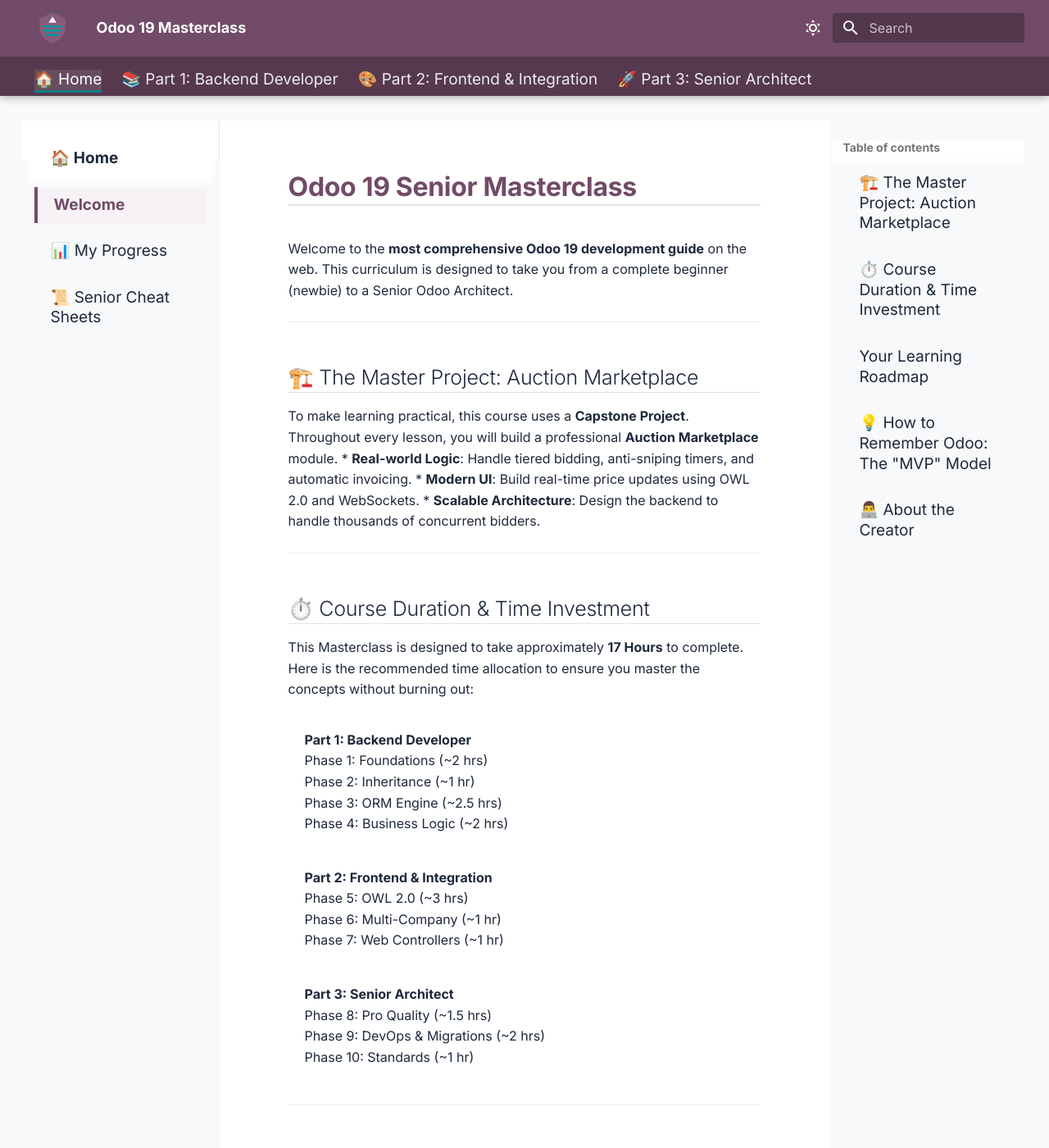
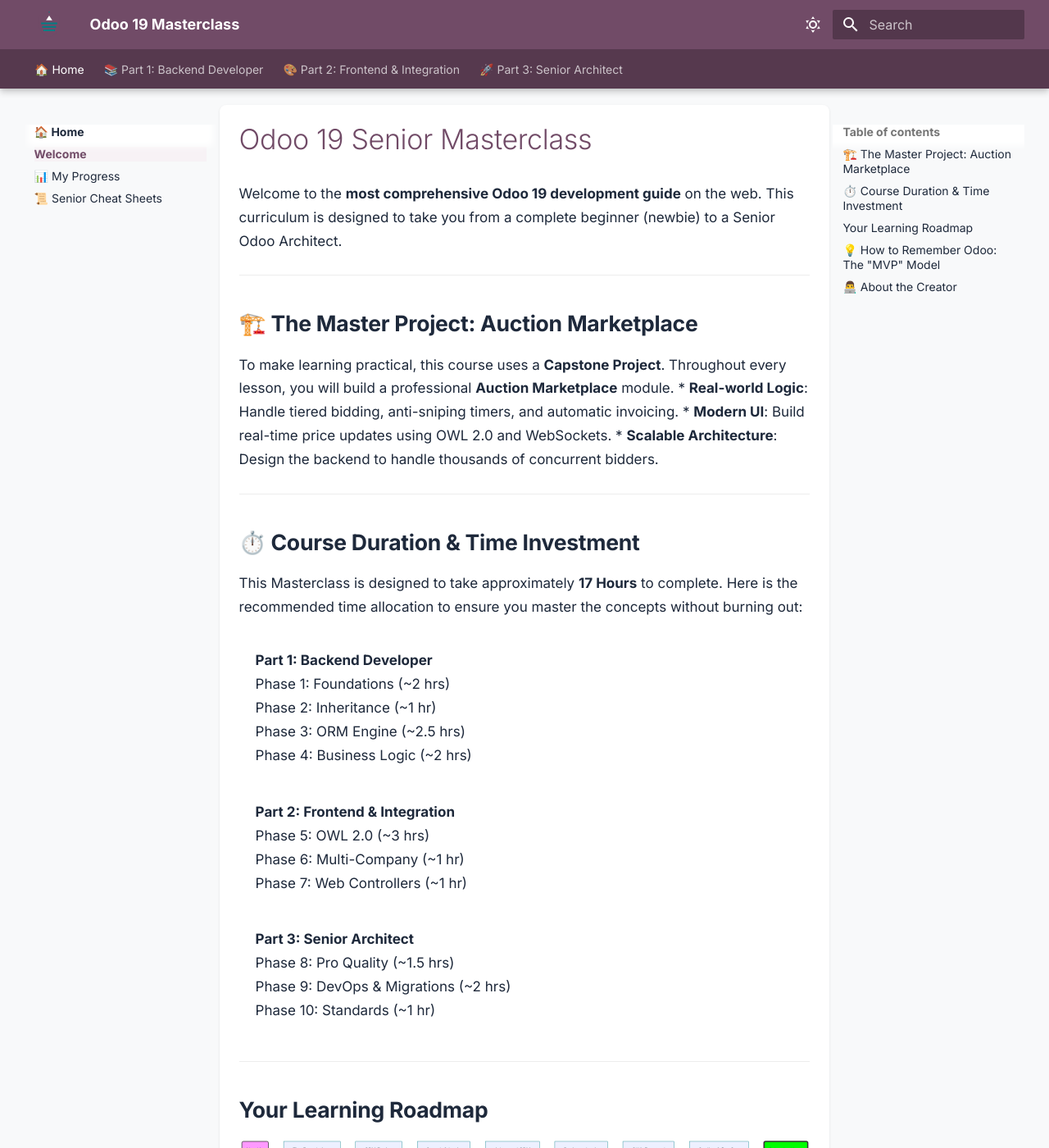
Before and after one commit to Kashyap-001/odoo19-docs, an MkDocs documentation site: the page built from docs/index.md, in a window 1280 px wide and 1400 px high. Shown: the whole window at 82% size. Built offline with MkDocs 1.6.1 and Material for MkDocs 9.7.7, drawn with Linux system fonts in a browser that asks for light colours.

Commit message:
UI: Fixed dark mode variables and improved mobile responsiveness

```diff
--- a/docs/stylesheets/extra.css
+++ b/docs/stylesheets/extra.css
@@ -19,6 +19,11 @@
   --theme-pre-bg: #f8f9fa;
   --theme-quiz-bg: #f1f5f9;
   --theme-accent-bg: #f7f2f5;
+
+  /* Material for MkDocs Overrides for Light Mode */
+  --md-primary-fg-color: var(--odoo-purple);
+  --md-primary-fg-color--dark: var(--odoo-purple-dark);
+  --md-accent-fg-color: var(--odoo-teal);
 }
 
 /* --- DARK MODE VARIABLES (MIDNIGHT ENTERPRISE) --- */
@@ -33,101 +38,105 @@
   --theme-code-bg: #0f172a;
   --theme-pre-bg: #0f172a;
   --theme-quiz-bg: #334155;
-  --theme-accent-bg: #2d1e2a; /* Dark purple tint */
+  --theme-accent-bg: #2d1e2a;
+
+  /* Material for MkDocs Overrides for Dark Mode */
+  --md-primary-fg-color: var(--odoo-purple);
+  --md-primary-fg-color--dark: #000000;
+  --md-accent-fg-color: var(--odoo-teal);
+
+  /* Critical Dark Mode Fixes */
+  --md-default-fg-color: var(--theme-text);
+  --md-default-bg-color: var(--theme-bg);
+  --md-code-bg-color: var(--theme-code-bg);
 }
 
+/* --- GLOBAL LAYOUT & RESPONSIVENESS --- */
 body {
   font-family: var(--font-main);
-  background-color: var(--theme-bg) !important;
-  color: var(--theme-text) !important;
-  -webkit-font-smoothing: antialiased;
+  background-color: var(--theme-bg);
+  color: var(--theme-text);
+}
+
+/* Ensure the main container is responsive */
+.md-container {
+  display: flex;
+  flex-direction: column;
+}
+
+.md-main__inner {
+  margin-top: 0;
+  padding-top: 1rem;
+}
+
+/* Responsive Grid Adjustments */
+@media screen and (min-width: 76.25em) {
+  .md-grid {
+    max-width: 96%;
+    margin-left: auto;
+    margin-right: auto;
+  }
+}
+
+/* Mobile & Tablet Padding */
+@media screen and (max-width: 60em) {
+  .md-content {
+    padding: 1.5rem !important;
+  }
+  .md-sidebar {
+    width: 100%;
+  }
 }
 
 /* --- Top Navigation --- */
 .md-header {
   background-color: var(--odoo-purple) !important;
-  color: #ffffff !important;
-  box-shadow: 0 2px 10px rgba(0,0,0,0.3) !important;
-}
-
-.md-header__title, .md-header__button {
-  color: #ffffff !important;
-  opacity: 1 !important;
 }
 
 .md-header__button.md-logo img {
-  height: 2.2rem;
-  filter: brightness(1.2);
+  height: 1.8rem;
+  width: auto;
 }
 
 .md-tabs {
   background-color: var(--odoo-purple-dark) !important;
-  border-top: 1px solid rgba(255,255,255,0.1);
-}
-
-.md-tabs__link {
-  font-size: 0.95rem;
-  font-weight: 500;
-  color: #ffffff !important;
-  opacity: 0.9 !important;
-}
-
-.md-tabs__item--active .md-tabs__link {
-  opacity: 1 !important;
-  background-color: rgba(255,255,255,0.1);
-  border-bottom: 3px solid var(--odoo-teal);
 }
 
 /* --- Sidebar --- */
-.md-sidebar--primary {
-  background-color: var(--theme-sidebar-bg) !important;
-  border-right: 1px solid var(--theme-border);
-}
-
 .md-nav__link {
   color: var(--theme-text) !important;
-  font-size: 0.95rem !important;
-  padding: 10px 20px !important;
-  font-weight: 500;
+  transition: color 0.25s, background-color 0.25s;
 }
 
 .md-nav__link:hover {
   background-color: var(--theme-hover) !important;
-  color: var(--odoo-purple) !important;
-}
-
-[data-md-color-scheme="slate"] .md-nav__link:hover {
-  color: var(--odoo-teal) !important;
 }
 
 .md-nav__link--active {
   background-color: var(--theme-accent-bg) !important;
   color: var(--odoo-purple) !important;
   font-weight: 700 !important;
-  border-left: 4px solid var(--odoo-purple);
 }
 
 [data-md-color-scheme="slate"] .md-nav__link--active {
-  color: #ff9ff3 !important; /* Lighter purple for dark mode */
-  border-left-color: var(--odoo-teal);
+  color: #ff9ff3 !important;
 }
 
-/* --- Content --- */
+/* --- Content Typography --- */
 .md-content {
   background-color: var(--theme-content-bg) !important;
-  padding: 40px 60px !important;
-  border-radius: 4px;
-  line-height: 1.6;
+  border-radius: 8px;
+  box-shadow: 0 1px 3px rgba(0,0,0,0.1);
 }
 
 .md-typeset {
-  color: var(--theme-text);
+  font-size: 0.85rem;
+  line-height: 1.7;
 }
 
 .md-typeset h1 {
   color: var(--odoo-purple);
-  font-weight: 700;
-  border-bottom: 2px solid var(--theme-border);
+  margin-bottom: 1.5rem;
 }
 
 [data-md-color-scheme="slate"] .md-typeset h1 {
@@ -135,63 +144,35 @@
 }
 
 .md-typeset h2 {
+  font-weight: 600;
+  margin-top: 2rem;
   color: var(--theme-text);
-  border-bottom: 1px solid var(--theme-border);
-  margin-top: 2.5rem;
 }
 
-/* --- Code Blocks --- */
+/* --- Code Block Dark Mode Integrity --- */
 .md-typeset pre {
   background-color: var(--theme-pre-bg) !important;
-  border: 1px solid var(--theme-border) !important;
-  border-left: 5px solid var(--odoo-purple) !important;
+  border-left: 4px solid var(--odoo-purple) !important;
+  border-radius: 4px;
 }
 
 [data-md-color-scheme="slate"] .md-typeset pre {
   border-left-color: var(--odoo-teal) !important;
 }
 
-.md-typeset code {
-  color: #be185d;
-  background-color: var(--theme-code-bg) !important;
-  padding: 2px 5px;
-  border-radius: 3px;
+/* Admonition Dark Mode Sync */
+.md-typeset .admonition, .md-typeset details {
+  background-color: var(--theme-code-bg);
+  border-radius: 4px;
 }
 
-[data-md-color-scheme="slate"] .md-typeset code {
-  color: #f472b6;
+/* Footer & Pagination Responsiveness */
+.md-footer {
+  margin-top: 2rem;
 }
 
-pre code {
-  color: var(--theme-text) !important;
-  background-color: transparent !important;
-}
-
-/* --- Buttons --- */
-.quiz-check, .feedback-btn, #claim-certificate-btn.active {
-  background-color: var(--odoo-teal) !important;
-  color: white !important;
-  border-radius: 4px !important;
-  padding: 10px 24px !important;
-}
-
-/* --- Progress Dashboard --- */
-#global-progress-container {
-  background-color: var(--theme-border);
-  height: 30px;
-}
-
-#global-progress-fill {
-  background-color: var(--odoo-teal);
-}
-
-#global-progress-text {
-  color: var(--theme-text) !important;
-}
-
-/* --- Wide Layout --- */
-@media screen and (min-width: 76.25em) {
-  .md-grid {
-    max-width: 96%;
+@media screen and (max-width: 30em) {
+  .md-footer-nav__link {
+    font-size: 0.8rem;
   }
 }
```
